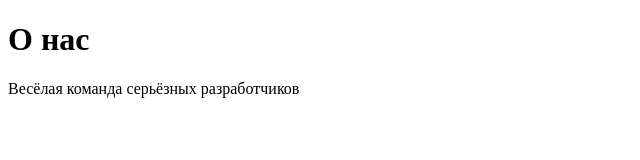
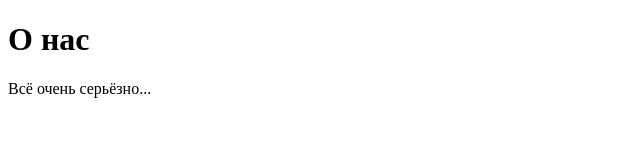
Before and after one commit to capcross/jepria-gatsby-site, a Gatsby site: page /about in a window 1280 px wide. Shown: the whole page, without its empty margins (0-640 px from the left). Built offline with nearby package versions, Linux system fonts and the light colour scheme; Gatsby itself is replaced by a stand-in of ours.

Commit message:
refactor: удаление лишнего

```diff
--- a/src/pages/about.js
+++ b/src/pages/about.js
@@ -3,7 +3,7 @@ import React from 'react'
 const AboutPage = () => (
   <div>
     <h1>О нас</h1>
-    <p>Весёлая команда серьёзных разработчиков</p>
+    <p>Всё очень серьёзно...</p>
   </div>
 )
 
--- a/src/pages/index.js
+++ b/src/pages/index.js
@@ -5,8 +5,8 @@ const IndexPage = () => (
   <div>
     <h1 style={{ color: "#050a08" }}>Всем привет !</h1>
     <p>Добро пожаловать на новый сайт JepRia!</p>
-    <p>Now go build something great.</p>
-    <Link to="/page-2/">Go to page 2</Link>
+    {/* <p>Now go build something great.</p>
+    <Link to="/page-2/">Go to page 2</Link> */}
   </div>
 )
 
```
